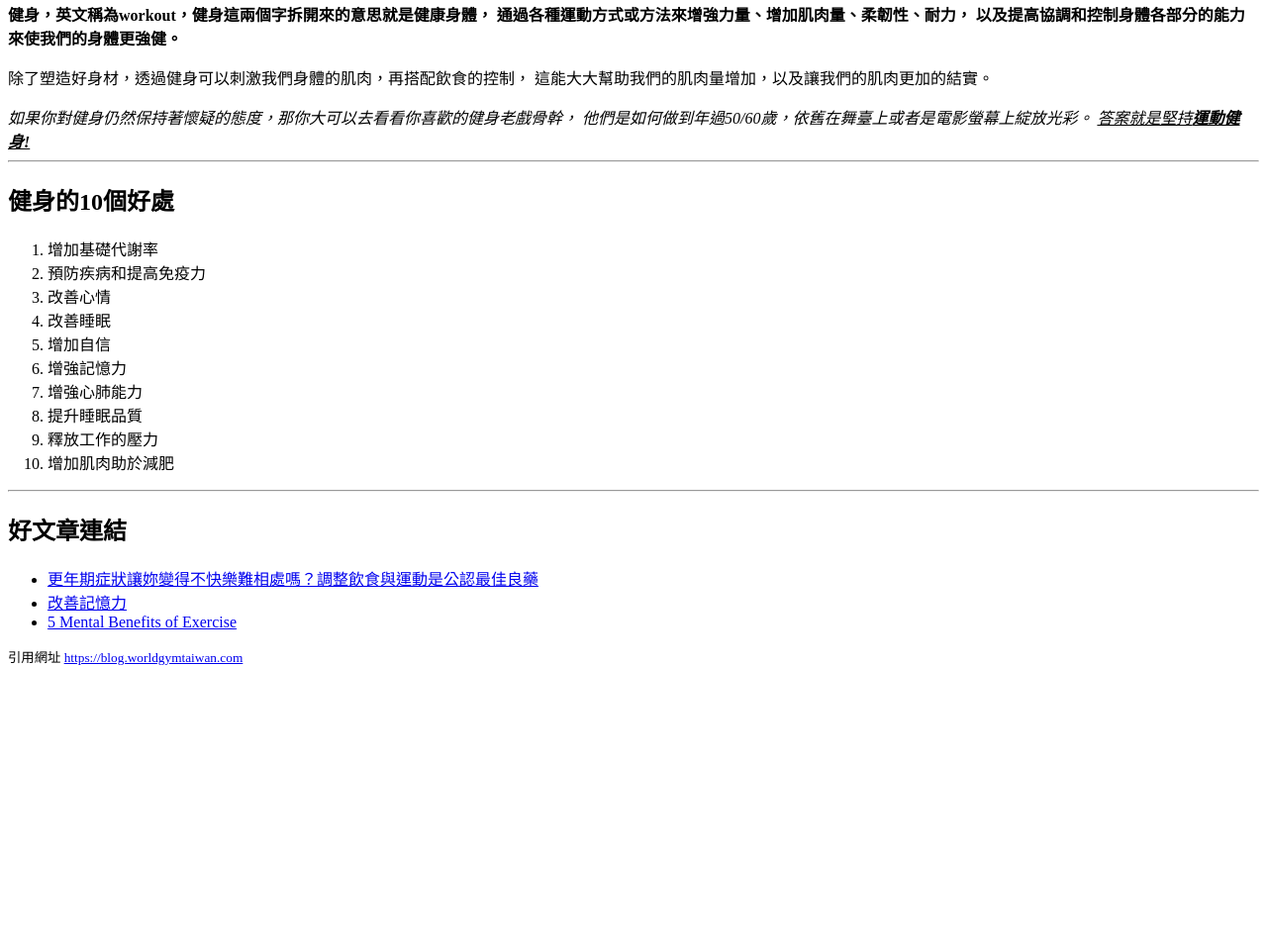
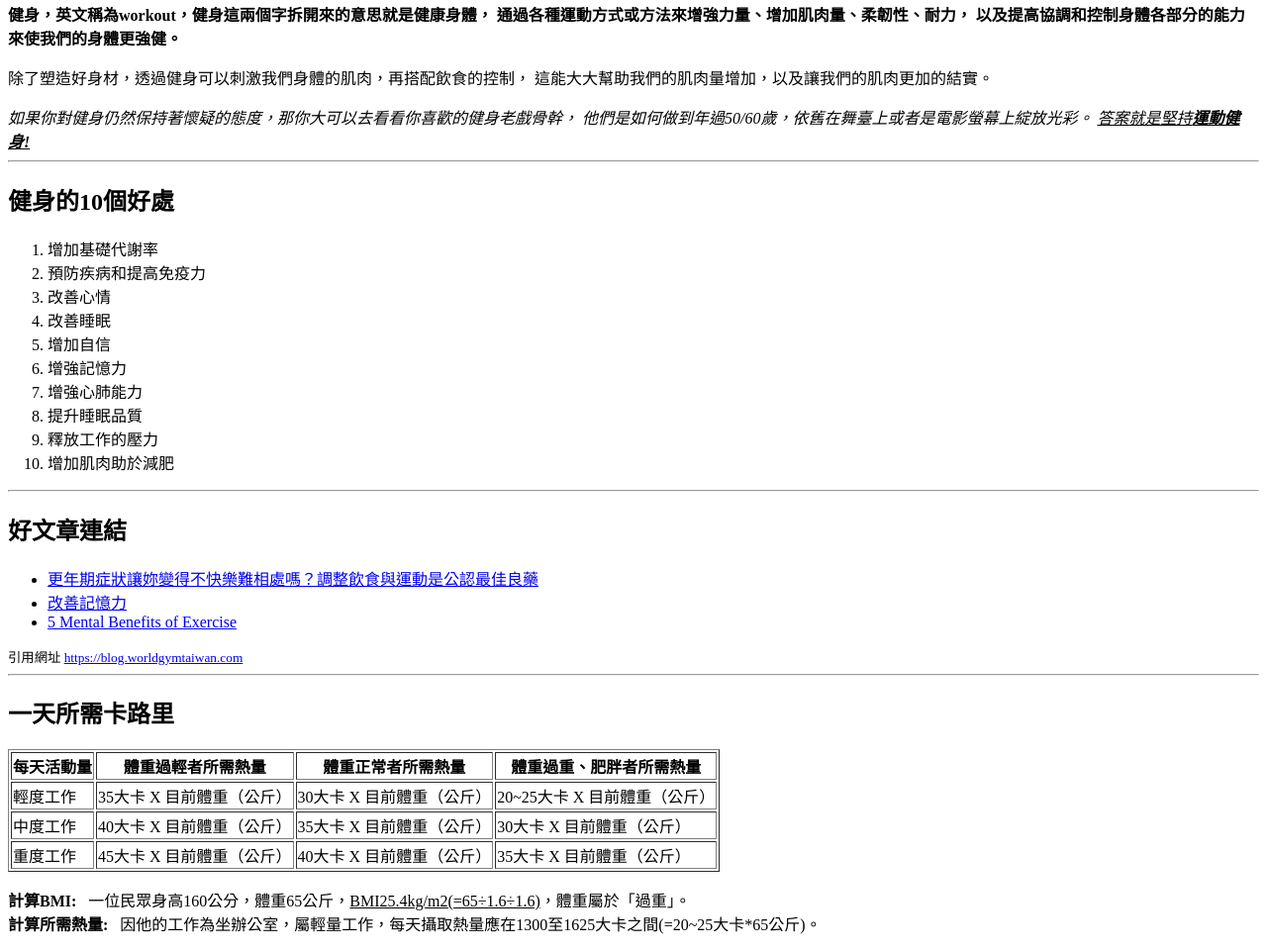
Before and after one commit to DebbieHung/gym_demo, a plain HTML site: page index.html in a window 1280 px wide. Shown: the part 87-1048 px from the top of the page at 99% size. Before the commit the page ends 800 px from the top, so only its background shows below. Drawn offline with Linux system fonts and the light colour scheme.

Commit message:
完成表格

```diff
--- a/index.html
+++ b/index.html
@@ -2,6 +2,7 @@
 
 <html lang="zh-Hant">
 <!--繁體中文 zh-HANT-->
+
 <head>
     <meta charset="utf-8">
     <title>首頁</title>
@@ -37,15 +38,59 @@
     <hr>
     <h2>好文章連結</h2>
     <ul>
-<li><a target="_blank" href="https://blog.worldgymtaiwan.com/common-symptoms-of-menopause">更年期症狀讓妳變得不快樂難相處嗎？調整飲食與運動是公認最佳良藥
+        <li><a target="_blank"
+                href="https://blog.worldgymtaiwan.com/common-symptoms-of-menopause">更年期症狀讓妳變得不快樂難相處嗎？調整飲食與運動是公認最佳良藥
             </a></li>
-<li><a target="_blank" href="https://blog.worldgymtaiwan.com/training-can-help-protect-the-brain-from-degeneration">改善記憶力</a></li>
+        <li><a target="_blank"
+                href="https://blog.worldgymtaiwan.com/training-can-help-protect-the-brain-from-degeneration">改善記憶力</a>
+        </li>
         <li>
-<a target="_blank" href="https://www.waldenu.edu/online-bachelors-programs/bs-in-psychology/resource/five-mental-benefits-of-exercise">5 Mental Benefits of Exercise</a></li>
+            <a target="_blank"
+                href="https://www.waldenu.edu/online-bachelors-programs/bs-in-psychology/resource/five-mental-benefits-of-exercise">5
+                Mental Benefits of Exercise</a>
+        </li>
     </ul>
     <small>
-引用網址    <a target="_blank" href="https://blog.worldgymtaiwan.com">https://blog.worldgymtaiwan.com</a>
+        引用網址 <a target="_blank" href="https://blog.worldgymtaiwan.com">https://blog.worldgymtaiwan.com</a>
     </small>
+    <hr>
+    <h2>一天所需卡路里</h2>
+    <table border="1">
+        <thead>
+            <tr>
+                <th>每天活動量</th>
+                <th>體重過輕者所需熱量</th>
+                <th>體重正常者所需熱量</th>
+                <th>體重過重、肥胖者所需熱量</th>
+            </tr>
+        </thead>
+        <tbody>
+            <tr>
+                <td>輕度工作</td>
+                <td>35大卡 X 目前體重（公斤）</td>
+                <td>30大卡 X 目前體重（公斤）</td>
+                <td>20~25大卡 X 目前體重（公斤）</td>
+            </tr>
+            <tr>
+                <td>中度工作</td>
+                <td>40大卡 X 目前體重（公斤）</td>
+                <td>35大卡 X 目前體重（公斤）</td>
+                <td>30大卡 X 目前體重（公斤）</td>
+            </tr>
+            <tr>
+                <td>重度工作</td>
+                <td>45大卡 X 目前體重（公斤）</td>
+                <td>40大卡 X 目前體重（公斤）</td>
+                <td>35大卡 X 目前體重（公斤）</td>
+            </tr>
+
+        </tbody>
+    </table>
+    <p>
+        <b>計算BMI:&nbsp;&nbsp;&nbsp;</b>一位民眾身高160公分，體重65公斤，<u>BMI25.4kg/m2(=65÷1.6÷1.6)</u>，體重屬於「過重」。
+        <br><b>計算所需熱量:&nbsp;&nbsp;&nbsp;</b>因他的工作為坐辦公室，屬輕量工作，每天攝取熱量應在1300至1625大卡之間(=20~25大卡*65公斤)。
+    </p>
+
 
 </body>
 
```
Lines whose indentation alone changed are shown as unchanged.
